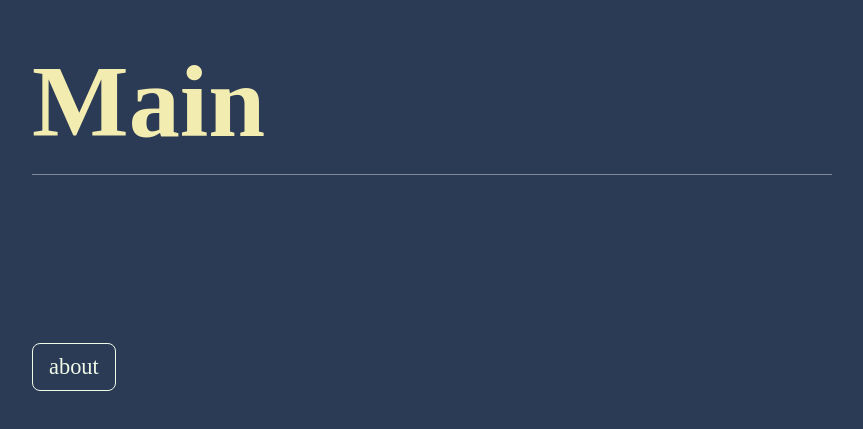
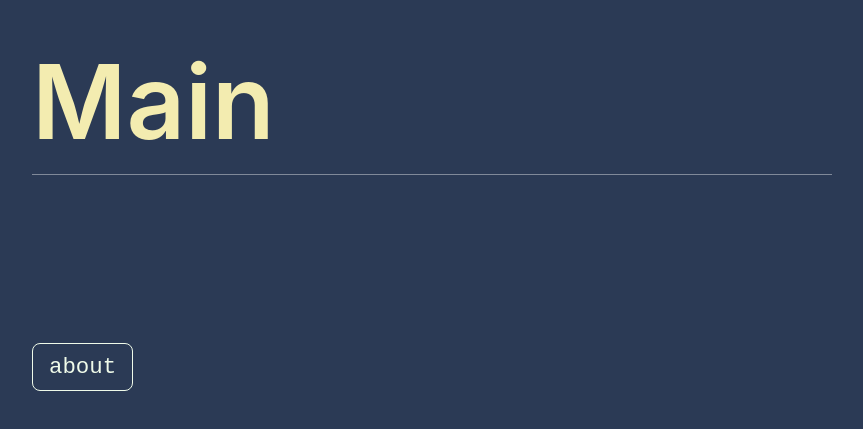
Before and after one commit to manq2010/portfolio-v1, a React (Create React App) app: page / in a window 1280 px wide. Shown: the part 279-708 px from the top of the page, without its empty margins (208-1071 px from the left). Built offline with nearby package versions, Linux system fonts and the light colour scheme.

Commit message:
Add font styles

```diff
--- a/src/styles/GlobalStyles.js
+++ b/src/styles/GlobalStyles.js
@@ -2,10 +2,12 @@ import { createGlobalStyle } from 'styled-components';
 import variables from './variables';
 import TransitionStyles from './TransitionStyles';
 import mixins from './mixins';
+import fontFaces from './fonts';
 
 const GlobalStyle = createGlobalStyle`
 ${variables}
 ${TransitionStyles}
+${fontFaces}
 
 html {
   box-sizing: border-box;
--- /dev/null
+++ b/src/styles/fonts.js
@@ -0,0 +1,69 @@
+import { css } from 'styled-components';
+
+const calibreNormalWeights = {
+  400: 'https://fonts.googleapis.com/css2?family=Calibre:wght@400&display=swap',
+  500: 'https://fonts.googleapis.com/css2?family=Calibre:wght@500&display=swap',
+  600: 'https://fonts.googleapis.com/css2?family=Calibre:wght@600&display=swap',
+};
+
+const calibreItalicWeights = {
+  400: 'https://fonts.googleapis.com/css2?family=Calibre:ital,wght@400&display=swap',
+  500: 'https://fonts.googleapis.com/css2?family=Calibre:ital,wght@500&display=swap',
+  600: 'https://fonts.googleapis.com/css2?family=Calibre:ital,wght@600&display=swap',
+};
+
+const sfMonoNormalWeights = {
+  400: 'https://fonts.googleapis.com/css2?family=SFMono:wght@400&display=swap',
+  600: 'https://fonts.googleapis.com/css2?family=SFMono:wght@600&display=swap',
+};
+
+const sfMonoItalicWeights = {
+  400: 'https://fonts.googleapis.com/css2?family=SFMono:ital,wght@400&display=swap',
+  600: 'https://fonts.googleapis.com/css2?family=SFMono:ital,wght@600&display=swap',
+};
+
+const calibre = {
+  name: 'Calibre',
+  normal: calibreNormalWeights,
+  italic: calibreItalicWeights,
+};
+
+const sfMono = {
+  name: 'SF Mono',
+  normal: sfMonoNormalWeights,
+  italic: sfMonoItalicWeights,
+};
+
+const createFontFaces = (family, style = 'normal') => {
+  let styles = '';
+
+  Object.entries(family[style]).forEach(([weight, formats]) => {
+    const woff = formats[0];
+    const woff2 = formats[1];
+
+    styles += `
+        ../font-face {
+          font-family: '${family.name}';
+          src: url(${woff2}) format('woff2'),
+              url(${woff}) format('woff');
+          font-weight: ${weight};
+          font-style: ${style};
+          font-display: auto;
+        }
+      `;
+  });
+
+  return styles;
+};
+
+const calibreNormal = createFontFaces(calibre);
+const calibreItalic = createFontFaces(calibre, 'italic');
+
+const sfMonoNormal = createFontFaces(sfMono);
+const sfMonoItalic = createFontFaces(sfMono, 'italic');
+
+const Fonts = css`
+    ${calibreNormal + calibreItalic + sfMonoNormal + sfMonoItalic}
+  `;
+
+export default Fonts;
--- a/src/styles/variables.js
+++ b/src/styles/variables.js
@@ -21,8 +21,9 @@ const variables = css`
 --white: #fdfdfd;
 
 // handle font family
---font-main-family: 'Calibre', 'Inter',system-ui,
---font-mono-family: 'SF Mono','Roboto Mono', monospace;
+--font-main-family:  'Calibre', 'Inter', 'San Francisco', 'SF Pro Text', -apple-system, system-ui,
+sans-serif;
+--font-mono-family: 'SF Mono', 'Fira Code', 'Fira Mono', 'Roboto Mono', monospace;
 
 // handle font-sizes
 --fs-heading: 3.5rem;
```
